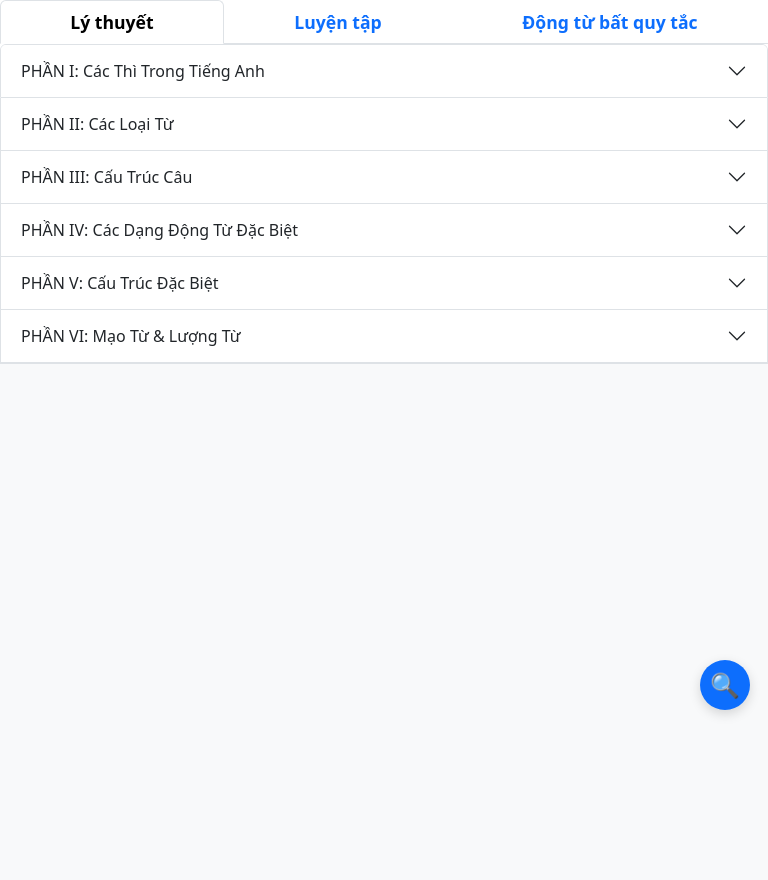
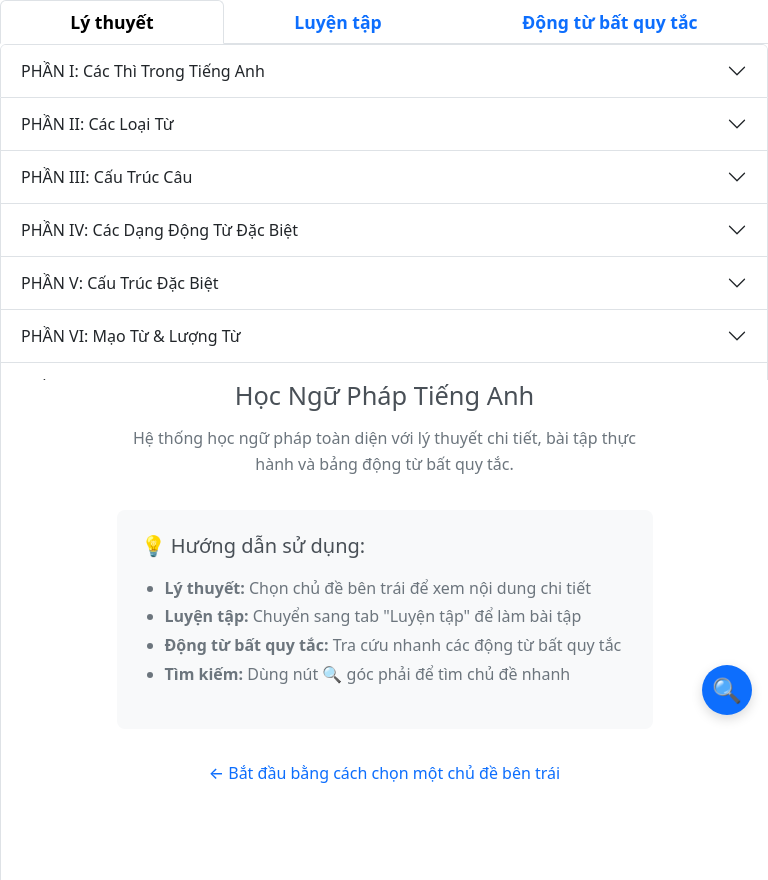
Before and after one commit to tamthat/gramma, a plain HTML site: page index.html in a window 768 px wide. Before the commit the page ends 844 px from the top, so only its background shows below. Drawn offline with nearby package versions, Linux system fonts and the light colour scheme.

Commit message:
Refactor mobile and tablet styles for better layout

```diff
--- a/index.html
+++ b/index.html
@@ -306,84 +306,70 @@
     height: calc(55vh - 60px) !important;
   }
 }
-    /* ================== MOBILE & TABLET – TỈ LỆ 1/3 TRÊN + 2/3 DƯỚI (HOÀN HẢO) ================== */
+/* ================== MOBILE & TABLET – GIẢI PHÁP HOÀN HẢO, KHÔNG CÒN BỊ CẮT NGẮN ================== */
 @media (max-width: 991.98px) {
-  /* Chuyển sang layout dọc hoàn toàn */
+  /* Bỏ toàn bộ height cố định, chuyển sang layout flex dọc tự do */
   #theoryTab .row.g-0 {
     flex-direction: column !important;
     height: auto !important;
+    min-height: calc(100vh - 60px);
   }
 
   #leftPanel,
   .col-lg-8 {
     width: 100% !important;
     max-width: 100% !important;
-    flex: 0 0 100% !important;
   }
 
-  /* === DANH SÁCH CHỦ ĐỀ: chính xác 1/3 màn hình (trừ tab 60px) === */
+  /* === PHẦN TRÁI: danh sách chủ đề – cố định chiều cao vừa đủ đẹp === */
   #leftPanel {
-    height: calc(33.333vh - 20px) !important;   /* 1/3 màn hình trừ đi 60px tab + chút margin */
-    min-height: 280px;
-    max-height: 40vh;
+    height: 35vh !important;           /* đẹp nhất trên mọi điện thoại */
+    min-height: 260px;
+    max-height: 42vh;
     border-bottom: 1px solid #dee2e6;
-    overflow: hidden;
-    display: flex;
-    flex-direction: column;
+    flex-shrink: 0;                     /* không cho bị co lại */
   }
 
-  /* Đảm bảo accordion bên trái cuộn được */
-  #theoryAccordion {
-    flex: 1;
-    overflow-y: auto;
-    -webkit-overflow-scrolling: touch; /* cuộn mượt trên iOS */
-  }
-
-  /* === NỘI DUNG LÝ THUYẾT: chính xác 2/3 màn hình còn lại === */
+  /* === PHẦN PHẢI: nội dung lý thuyết – chiếm toàn bộ phần còn lại, cuộn thoải mái === */
   .col-lg-8 {
-    height: calc(66.666vh - 40px) !important;   /* 2/3 còn lại */
-    min-height: 400px;
+    flex: 1;                            /* quan trọng nhất: chiếm hết chỗ còn lại */
+    min-height: calc(65vh - 60px);      /* đảm bảo tối thiểu cũng rất dài */
   }
 
   #theoryContent,
   #theoryContent iframe {
     height: 100% !important;
+    min-height: 500px;                  /* đảm bảo luôn luôn dài, không bị ngắn nữa */
   }
 
-  /* Placeholder khi chưa chọn chủ đề */
-  #theoryPlaceholder {
-    height: 100%;
-    padding: 2rem 1.5rem;
-  }
-
-  /* Bỏ ràng buộc overflow toàn trang trên mobile */
+  /* Bỏ mọi overflow:hidden gây hại */
   html, body {
     overflow-x: hidden;
     overflow-y: auto;
     height: auto;
-    min-height: 100vh;
   }
 
-  .tab-content,
-  #theoryTab {
+  .tab-content, #theoryTab {
     height: auto !important;
-    min-height: 100vh;
   }
 
-  /* Nút tìm kiếm hạ thấp hơn chút cho dễ bấm bằng ngón cái */
+  /* Cuộn mượt như native app trên iOS */
+  #theoryAccordion,
+  #theoryContent iframe {
+    -webkit-overflow-scrolling: touch;
+  }
+
   .search-float-btn {
-    bottom: 90px;
-    right: 18px;
+    bottom: 85px;
+    right: 16px;
   }
 }
 
-/* Tablet dọc (768–991px): hơi nới lỏng một chút cho đẹp hơn */
+/* Tablet dọc tinh chỉnh nhẹ cho đẹp hơn */
 @media (min-width: 768px) and (max-width: 991.98px) {
   #leftPanel {
-    height: calc(35vh - 20px) !important;
-  }
-  .col-lg-8 {
-    height: calc(65vh - 40px) !important;
+    height: 38vh !important;
+    min-height: 300px;
   }
 }
   </style>
```
